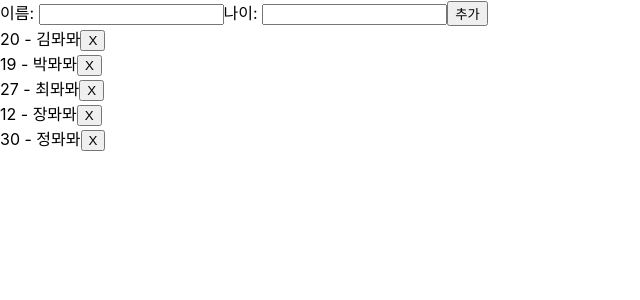
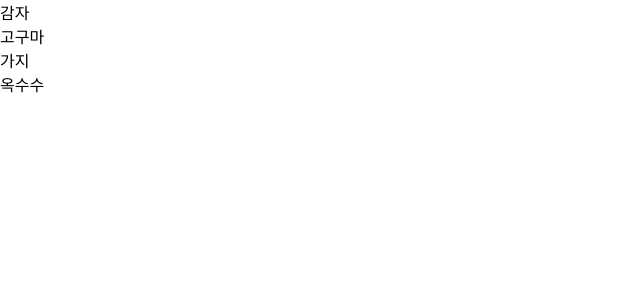
Before and after one commit to ddoddiworld/React_study, a React (Create React App) app in the folder week-1/: page / in a window 1280 px wide. Shown: the top 300 px of the page, without its empty margins (0-640 px from the left). Built offline with nearby package versions, Linux system fonts and the light colour scheme.

Commit message:
Revert "추가, 삭제 기능 추가 CSS 업데이트"
This reverts commit 659e9fd535cc8a2d2cd77bdbcd89ec56d3f2d58b.

```diff
--- a/week-1/src/App.jsx
+++ b/week-1/src/App.jsx
@@ -2,54 +2,23 @@ import React, { useState } from "react";
 import "./App.css"; // css 연결
 
 function App() {
-    const [users, setUsers] = useState([
-        {id: 1, age: 20, name: '김뫄뫄'},
-        {id: 2, age: 19, name: '박뫄뫄'},
-        {id: 3, age: 27, name: '최뫄뫄'},
-        {id: 4, age: 12, name: '장뫄뫄'},
-        {id: 5, age: 30, name: '정뫄뫄'},
-    ]);
-
-    const [name, setName]= useState('');
-    const [age, setAge] = useState('');
-
-    const nameChangeHandler = (event) => {
-        setName(event.target.value);
+    // 분리 안한 css
+    const style = {
+        color : 'green'
     }
 
-    const ageChangeHandler = (event) => {
-        setAge(event.target.value);
-    }
-
-    const clickAddBtn = () =>{
-        const newUser = {
-            id : users.length + 1,
-            age : age,
-            name : name
-        }
-
-        setUsers([...users, newUser]);
-    }
-
-    const clickRemoveBtn = (id) => {
-        const newUsers = users.filter((user)=> user.id !== id);
-        setUsers(newUsers)
-    }
+    const testArr = ['감자','고구마','오이','가지','옥수수']
 
     return (
-        <>
-        <div>
-            이름: <input value={name} onChange={nameChangeHandler} type="text" />
-            나이: <input value={age} onChange={ageChangeHandler} type="number" />
-            <button onClick={clickAddBtn}>추가</button>
-        </div>
-        {users.map((item) => (
-            <div key={item.id}>{item.age} - {item.name}
-            <button onClick={()=>{clickRemoveBtn(item.id)}}>X</button>
-            </div>
-        ))}
-        </>
-    )
+    <div>
+        {testArr
+        .filter((item)=>{
+            return item !== '오이';
+        }).map((item)=>{
+            return <div className="vege">{item}</div>
+        })
+        }
+    </div>)
 }
 
 export default App;
```
